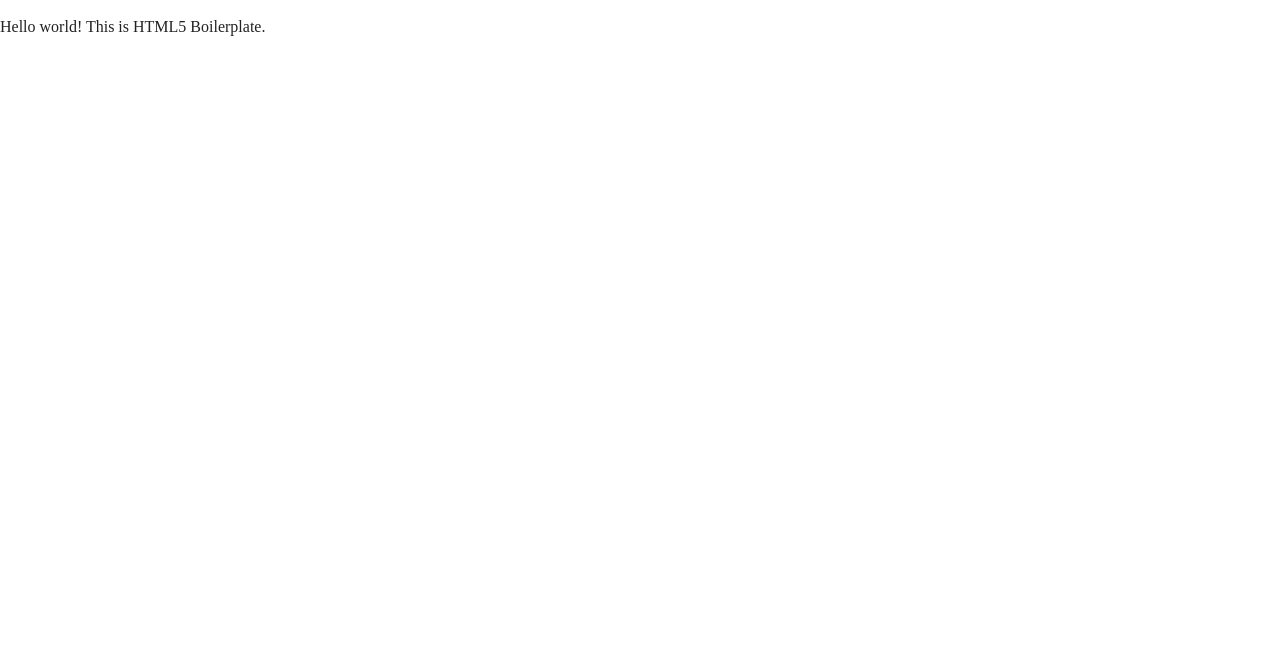
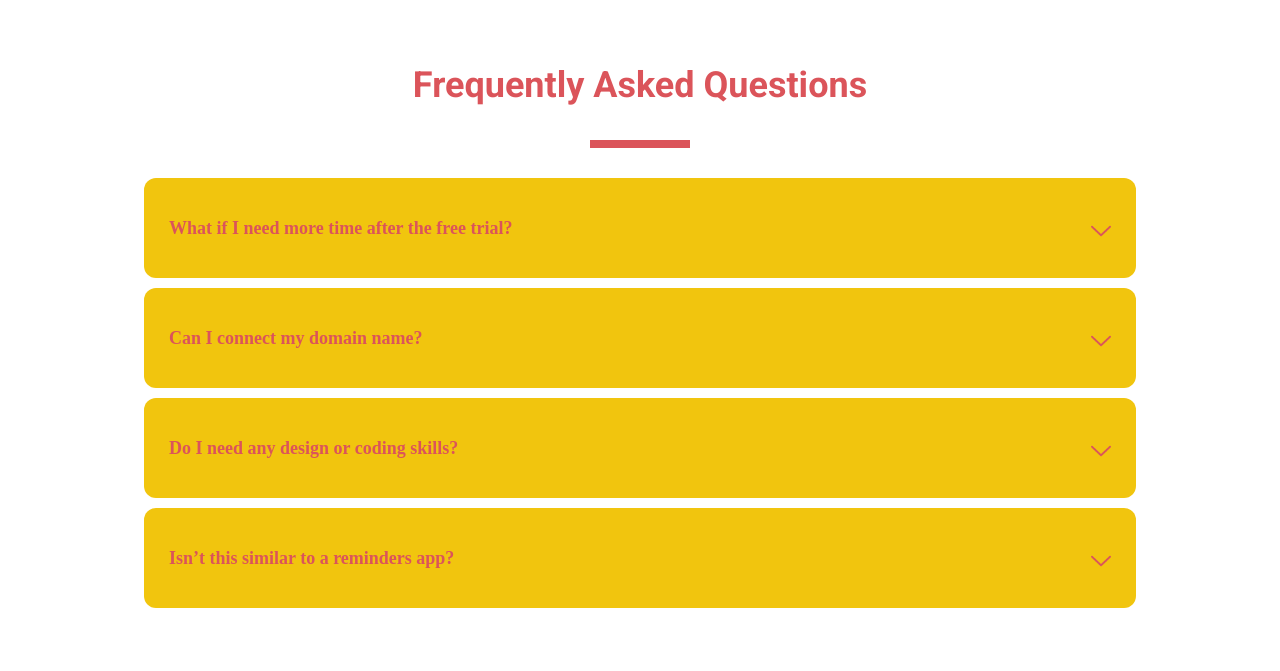
Before and after one commit to AlexeyVorobyev/JavaScriptTasks, a website: page dist/index.html in a window 1280 px wide. Drawn offline with Linux system fonts and the light colour scheme.

Commit message:
task_1 finished

```diff
--- /dev/null
+++ b/dist/css/components/section-1.css
@@ -0,0 +1,85 @@
+.section-1 {
+  padding:60px 30px;
+}
+
+.section-1__header {
+  text-align: center;
+  margin:0;
+  font-family: 'Roboto',SansSerif;
+  font-size: 36px;
+  font-weight:bold;
+  color:#db545a;
+}
+
+.section-1__rectangle {
+  background-color: #db545a;
+  width:100px;
+  height:8px;
+  margin:30px auto 0;
+}
+
+.wrapperSection-1 {
+  display: flex;
+  flex-direction: column;
+  max-width: 992px;
+  gap:10px;
+  margin:30px auto 0;
+
+}
+
+.cardQuestion {
+  background-color: white;
+  text-align: left;
+  padding: 0;
+  border: none;
+}
+
+.cardQuestion__questionContainer:hover {
+  background-color: #db545a;
+  color: white;
+}
+
+.cardQuestion__questionContainer {
+  color: #db545a;
+  display: flex;
+  background-color: #f1c50e;
+  border-radius: 12px;
+  padding:0 25px;
+  align-items: center;
+  height:100px;
+}
+
+.cardQuestion__questionParagraph {
+  color: inherit;
+  font-size: 18px;
+  font-weight: 600;
+  padding-right: 30px;
+}
+
+.cardQuestion__spacer {
+  margin-left:auto;
+  width:20px;
+  height:20px;
+}
+
+.cardQuestion__questionContainer:hover .cardQuestion__icon{
+  filter: invert(100%) sepia(0%) saturate(7500%) hue-rotate(70deg) brightness(99%) contrast(107%);
+}
+
+.cardQuestion__icon {
+  box-sizing: border-box;
+  width: inherit;
+  height: inherit;
+  filter: invert(43%) sepia(72%) saturate(837%) hue-rotate(315deg) brightness(89%) contrast(92%);
+}
+
+.cardQuestion__answerContainer {
+  padding: 30px 30px 60px;
+  display: none;
+}
+
+.cardQuestion__questionAnswer {
+  margin: 0;
+  font-size: 16px;
+  line-height: calc(16px*1.6);
+}
--- /dev/null
+++ b/dist/css/index.css
@@ -0,0 +1,10 @@
+@import url("../css/components/section-1.css");
+
+@import url('https://fonts.googleapis.com/css2?family=Montserrat:ital,wght@0,100;0,200;0,300;0,400;0,500;0,600;0,700;0,800;0,900;1,100;1,200;1,300;1,400;1,500;1,600;1,800;1,900&family=Open+Sans:ital,wght@0,300;0,400;0,500;0,600;0,700;0,800;1,300;1,400;1,500;1,600;1,700;1,800&family=Raleway:ital,wght@0,100;0,200;0,300;0,400;0,500;0,600;0,700;0,800;0,900;1,100;1,200;1,300;1,400;1,500;1,600;1,700;1,800;1,900&family=Roboto:ital,wght@0,100;0,300;0,400;0,500;0,700;0,900;1,100;1,300;1,400;1,500;1,700;1,900&display=swap');
+@import url('https://fonts.googleapis.com/css2?family=Oswald:wght@200;300;400;500;600;700&display=swap');
+
+
+.page {
+  font-family: 'Open Sans', sans-serif;
+  margin: auto;
+}
--- a/dist/index.html
+++ b/dist/index.html
@@ -18,14 +18,63 @@
 
   <link rel="stylesheet" href="css/normalize.css">
   <link rel="stylesheet" href="css/main.css">
+  <link rel="stylesheet" href="css/index.css">
 
   <meta name="theme-color" content="#fafafa">
 </head>
 
 <body>
+<section class="section-1">
+  <h2 class="section-1__header">Frequently Asked Questions</h2>
+  <div class="section-1__rectangle"></div>
+  <div class="wrapperSection-1">
+    <div class="cardQuestion">
+      <div class="cardQuestion__questionContainer">
+        <p class="cardQuestion__questionParagraph">What if I need more time after the free trial?</p>
+        <div class="cardQuestion__spacer">
+          <img class="cardQuestion__icon" src="img/downArrow.png" alt="">
+        </div>
+      </div>
+      <div class="cardQuestion__answerContainer">
+        <p class ="cardQuestion__questionAnswer">Answer. Lorem ipsum dolor sit amet, consectetur adipiscing elit. Curabitur id suscipit ex. Suspendisse rhoncus laoreet purus quis elementum. Phasellus sed efficitur dolor, et ultricies sapien. Quisque fringilla sit amet dolor commodo efficitur. Aliquam et sem odio. In ullamcorper nisi nunc, et molestie ipsum iaculis sit amet.</p>
+      </div>
+    </div>
+    <div class="cardQuestion">
+      <div class="cardQuestion__questionContainer">
+        <p class="cardQuestion__questionParagraph">Can I connect my domain name?</p>
+        <div class="cardQuestion__spacer">
+          <img class="cardQuestion__icon" src="img/downArrow.png" alt="">
+        </div>
+      </div>
+      <div class="cardQuestion__answerContainer">
+        <p class ="cardQuestion__questionAnswer">Answer. Lorem ipsum dolor sit amet, consectetur adipiscing elit. Curabitur id suscipit ex. Suspendisse rhoncus laoreet purus quis elementum. Phasellus sed efficitur dolor, et ultricies sapien. Quisque fringilla sit amet dolor commodo efficitur. Aliquam et sem odio. In ullamcorper nisi nunc, et molestie ipsum iaculis sit amet.</p>
+      </div>
+    </div>
+    <div class="cardQuestion">
+      <div class="cardQuestion__questionContainer">
+        <p class="cardQuestion__questionParagraph">Do I need any design or coding skills?</p>
+        <div class="cardQuestion__spacer">
+          <img class="cardQuestion__icon" src="img/downArrow.png" alt="">
+        </div>
+      </div>
+      <div class="cardQuestion__answerContainer">
+        <p class ="cardQuestion__questionAnswer">Answer. Lorem ipsum dolor sit amet, consectetur adipiscing elit. Curabitur id suscipit ex. Suspendisse rhoncus laoreet purus quis elementum. Phasellus sed efficitur dolor, et ultricies sapien. Quisque fringilla sit amet dolor commodo efficitur. Aliquam et sem odio. In ullamcorper nisi nunc, et molestie ipsum iaculis sit amet.</p>
+      </div>
+    </div>
+    <div class="cardQuestion">
+      <div class="cardQuestion__questionContainer">
+        <p class="cardQuestion__questionParagraph">Isn’t this similar to a reminders app?</p>
+        <div class="cardQuestion__spacer">
+          <img class="cardQuestion__icon" src="img/downArrow.png" alt="">
+        </div>
+      </div>
+      <div class="cardQuestion__answerContainer">
+        <p class ="cardQuestion__questionAnswer">Answer. Lorem ipsum dolor sit amet, consectetur adipiscing elit. Curabitur id suscipit ex. Suspendisse rhoncus laoreet purus quis elementum. Phasellus sed efficitur dolor, et ultricies sapien. Quisque fringilla sit amet dolor commodo efficitur. Aliquam et sem odio. In ullamcorper nisi nunc, et molestie ipsum iaculis sit amet.</p>
+      </div>
+    </div>
+  </div>
+</section>
 
-  <!-- Add your site or application content here -->
-  <p>Hello world! This is HTML5 Boilerplate.</p>
   <script src="js/vendor/modernizr-3.11.2.min.js"></script>
   <script src="js/plugins.js"></script>
   <script src="js/main.js"></script>
--- a/dist/js/main.js
+++ b/dist/js/main.js
@@ -0,0 +1,23 @@
+const cardQuestionButtonArr = document.getElementsByClassName("cardQuestion__questionContainer");
+const cardQuestionAnswerArr = document.getElementsByClassName("cardQuestion__answerContainer");
+const cardQuestionIconArr = document.getElementsByClassName("cardQuestion__icon")
+const cardQuestionBoolArr = [false,false,false,false];
+
+for (let i = 0; i < 4; i++) {
+  cardQuestionButtonArr[i].addEventListener("click",function () {
+    if (cardQuestionBoolArr[i]) {
+      cardQuestionAnswerArr[i].style.display = "";
+      cardQuestionButtonArr[i].style.backgroundColor = ""
+      cardQuestionButtonArr[i].style.color = ""
+      cardQuestionIconArr[i].style.filter = ""
+      cardQuestionBoolArr[i] = !cardQuestionBoolArr[i]
+    }
+    else {
+      cardQuestionAnswerArr[i].style.display = "block";
+      cardQuestionButtonArr[i].style.backgroundColor = "#db545a"
+      cardQuestionButtonArr[i].style.color = "white"
+      cardQuestionIconArr[i].style.filter = "invert(100%) sepia(0%) saturate(7500%) hue-rotate(70deg) brightness(99%) contrast(107%)"
+      cardQuestionBoolArr[i] = !cardQuestionBoolArr[i]
+    }
+  });
+}
```
Also changed, not shown: dist/img/downArrow.png (added).
